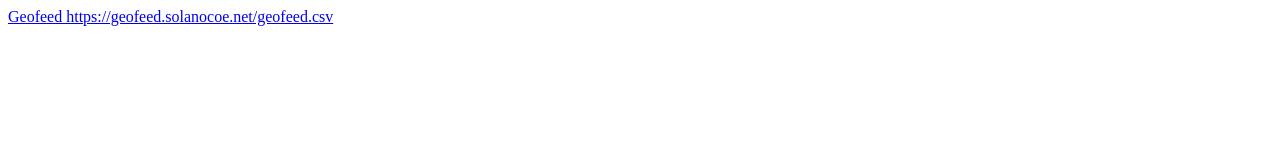
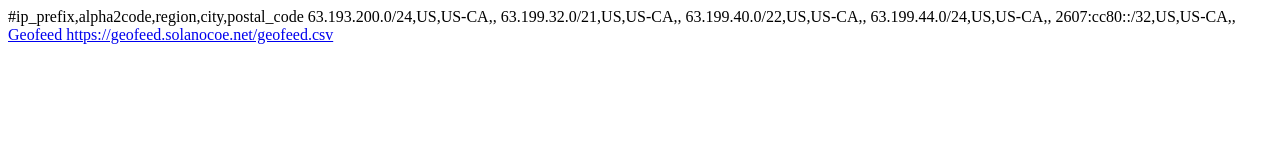
Before and after one commit to 0x7a6d73636f65/geofeed, a plain HTML site: page index.html in a window 1280 px wide. Drawn offline with Linux system fonts and the light colour scheme.

Commit message:
Update index.html

```diff
--- a/index.html
+++ b/index.html
@@ -6,6 +6,13 @@
     <title>SCOE Geofeed</title>
 </head>
 <body>
+    #ip_prefix,alpha2code,region,city,postal_code
+    63.193.200.0/24,US,US-CA,,
+    63.199.32.0/21,US,US-CA,,
+    63.199.40.0/22,US,US-CA,,
+    63.199.44.0/24,US,US-CA,,
+    2607:cc80::/32,US,US-CA,,
+
     <a href="./geofeed.csv">Geofeed https://geofeed.solanocoe.net/geofeed.csv</a>
 </body>
 </html>
```
